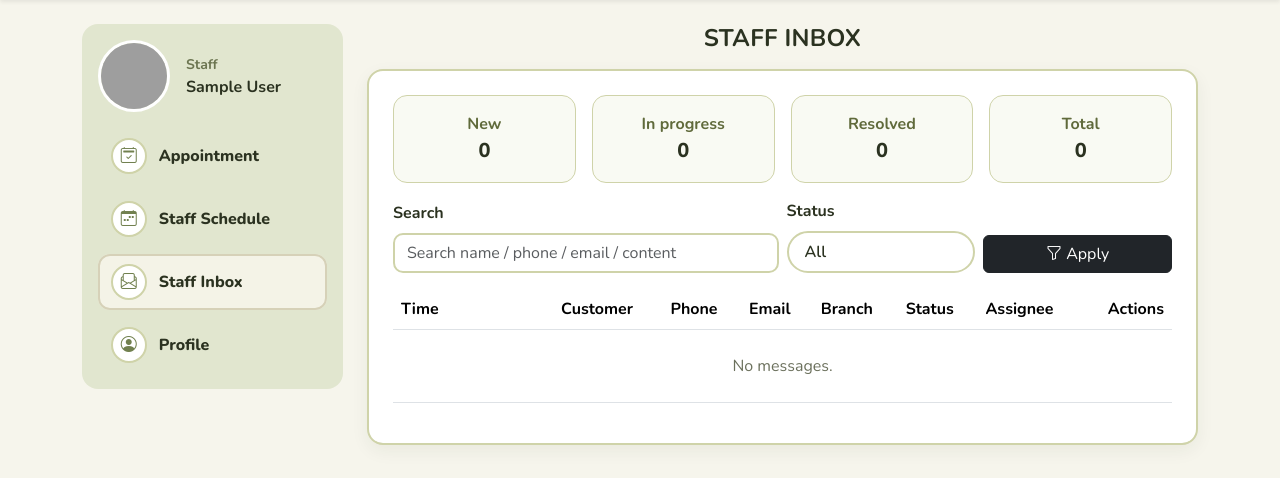
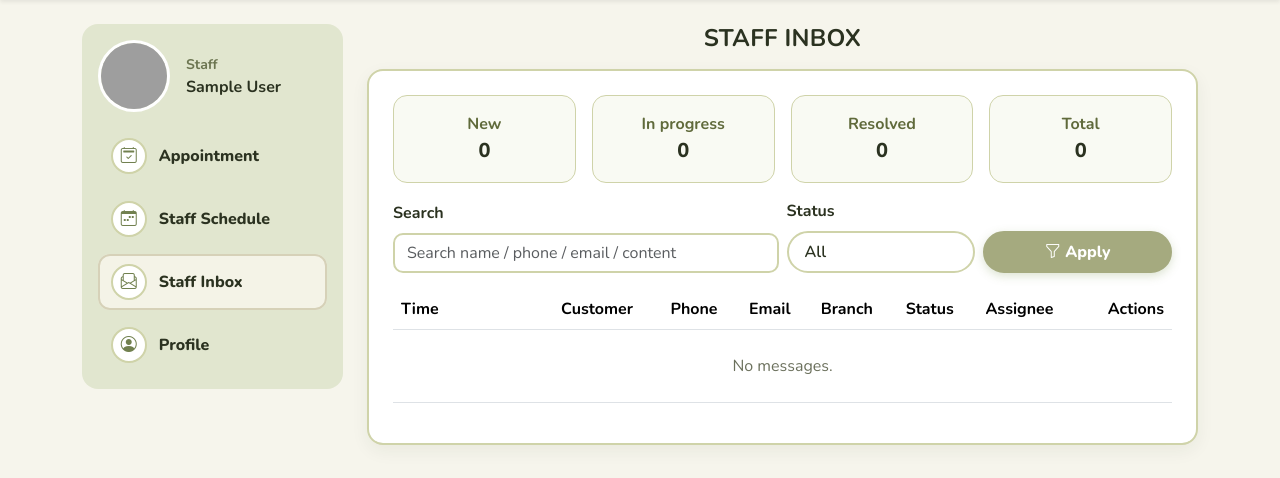
Before and after one commit to thniea/glamsup, a Django app: template main/templates/staff/inbox.html in a window 1280 px wide. Shown: the part 68-546 px from the top of the page. Run offline with Django 5.2, Linux system fonts and the light colour scheme; the template is opened without the code that fills it, so the values that code supplies are empty; the visitor is signed in with stand-in values (Sample User, id 1); grey boxes are pictures that could not be loaded.

Commit message:
chin nút

```diff
--- a/main/templates/customer/customer_account.html
+++ b/main/templates/customer/customer_account.html
@@ -31,10 +31,6 @@
 {% endblock %}
 
 {% block content %}
-<div class="row g-4">
-
-  {% include "includes/_messages.html" %}
-
   <!-- Sidebar -->
     <div class="row g-4">
   <div class="col-lg-3 col-md-4">
--- a/main/templates/staff/inbox.html
+++ b/main/templates/staff/inbox.html
@@ -75,7 +75,7 @@
           </select>
         </div>
         <div class="col-md-3">
-          <button class="btn btn-dark w-100"><i class="bi bi-funnel"></i> Apply</button>
+          <button class="btn btn-brand w-100"><i class="bi bi-funnel"></i> Apply</button>
         </div>
       </form>
 
@@ -109,7 +109,7 @@
               </td>
               <td>{% if it.assigned_to %}{{ it.assigned_to.get_full_name|default:it.assigned_to.username }}{% else %}-{% endif %}</td>
               <td class="text-end">
-                <a class="btn btn-sm btn-outline-dark" href="{% url 'main:staff_inbox_detail' it.id %}">View</a>
+                <a class="btn btn-sm btn-brand" href="{% url 'main:staff_inbox_detail' it.id %}">View</a>
               </td>
             </tr>
           {% empty %}
```
